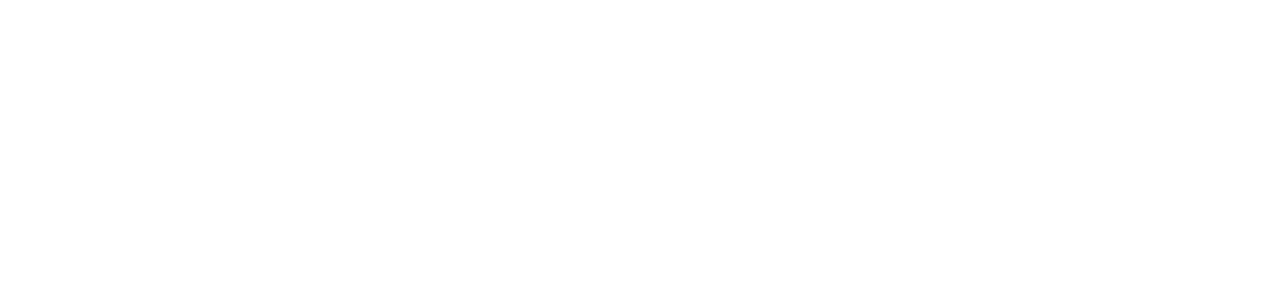
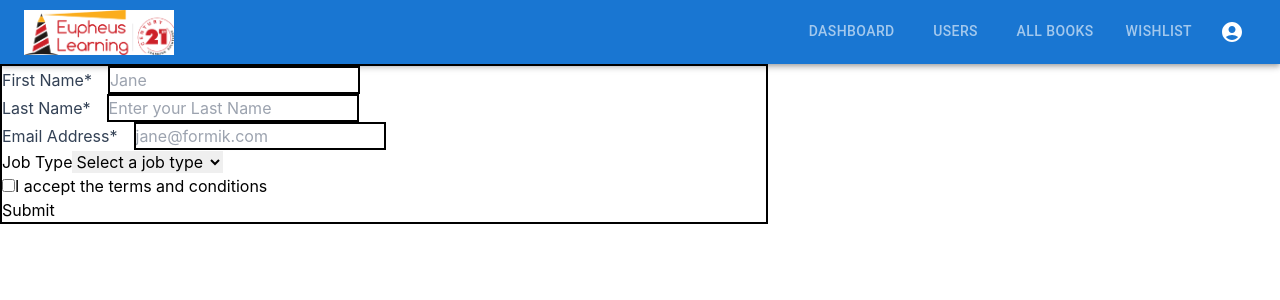
Before and after one commit to kunalw-eupheus/eubook, a React (Create React App) app: page /admin/addInfo in a window 1280 px wide. Before the commit this address had no page. Shown: the top 300 px of the page. Built offline with nearby package versions, Linux system fonts and the light colour scheme.

Commit message:
Basic Info form & Users

```diff
--- a/package.json
+++ b/package.json
@@ -7,14 +7,17 @@
     "@emotion/styled": "^11.10.5",
     "@mui/icons-material": "^5.11.0",
     "@mui/material": "^5.11.7",
+    "@mui/x-data-grid": "^5.17.22",
     "@testing-library/jest-dom": "^5.16.5",
     "@testing-library/react": "^13.4.0",
     "@testing-library/user-event": "^13.5.0",
+    "formik": "^2.2.9",
     "react": "^18.2.0",
     "react-dom": "^18.2.0",
     "react-router-dom": "^6.8.0",
     "react-scripts": "5.0.1",
-    "web-vitals": "^2.1.4"
+    "web-vitals": "^2.1.4",
+    "yup": "^0.32.11"
   },
   "scripts": {
     "start": "react-scripts start",
--- a/src/App.js
+++ b/src/App.js
@@ -5,6 +5,8 @@ import Dashboard from './component/pages/Dashboard';
 import View from './component/pages/View';
 import Admin from './component/pages/Admin';
 import AllBooks from './component/pages/AllBooks';
+import Users from "./component/pages/Users";
+import AddInfo from './component/pages/AddInfo';
 
 function App() {
   return (
@@ -16,6 +18,8 @@ function App() {
             <Route path="/dashboard/view" element={<View/>}/>
             <Route path="/admin" element={<Admin/>}/>
             <Route path="/all_books" element={<AllBooks/>}/>
+            <Route path="/admin/users" element={<Users/>}/>
+            <Route path="/admin/addInfo" element={<AddInfo/>}/>
             </Routes>
             </BrowserRouter>
     </div>
--- a/src/component/AdminCard/AdminCard.jsx
+++ b/src/component/AdminCard/AdminCard.jsx
@@ -10,10 +10,10 @@ const AdminCard = () => {
         <div className="p-8">
           <div className="flex justify-center items-center ">
             <div className="flex flex-col">
-              <div className="ml-4">
+              <div className="flex justify-center">
                 <Face3Icon />
               </div>
-              <div>Students</div>
+              <div>Users</div>
             </div>
           </div>
         </div>
@@ -22,7 +22,7 @@ const AdminCard = () => {
         <div className="p-8">
           <div className="flex justify-center items-center ">
             <div className="flex flex-col">
-              <div className="ml-4">
+              <div className="flex justify-center">
                 <MenuBookIcon />
               </div>
               <div>All Books</div>
--- /dev/null
+++ b/src/component/BasicInfoForm/BasicInfoForm.jsx
@@ -0,0 +1,137 @@
+import React from 'react';
+ import ReactDOM from 'react-dom';
+ import { Formik, Form, useField } from 'formik';
+ import * as Yup from 'yup';
+
+ const MyTextInput = ({ label, ...props }) => {
+
+   const [field, meta] = useField(props);
+   return (
+     <>
+       <label htmlFor={props.id || props.name} className="text-slate-700 mr-4 ">{label}*</label>
+       <input name="text-input" {...field} {...props}  className="border-2 border-black"/>
+       {meta.touched && meta.error ? (
+         <div name="error" className='text-red-500 ml-[6%]'>{meta.error}*</div>
+       ): null}
+     </>
+   );
+ };
+
+
+ const MyCheckbox = ({ children, ...props }) => {
+   // React treats radios and checkbox inputs differently other input types, select, and textarea.
+   // Formik does this too! When you specify `type` to useField(), it will
+   // return the correct bag of props for you -- a `checked` prop will be included
+   // in `field` alongside `name`, `value`, `onChange`, and `onBlur`
+   const [field, meta] = useField({ ...props, type: 'checkbox' });
+   return (
+     <div>
+       <label className="checkbox-input">
+         <input type="checkbox" {...field} {...props} />
+         {children}
+       </label>
+       {meta.touched && meta.error ? (
+         <div className="error">{meta.error}</div>
+       ) : null}
+     </div>
+   );
+ };
+
+ const MySelect = ({ label, ...props }) => {
+   const [field, meta] = useField(props);
+   return (
+     <div>
+       <label htmlFor={props.id || props.name}>{label}</label>
+       <select {...field} {...props} />
+       {meta.touched && meta.error ? (
+         <div className="error">{meta.error}</div>
+       ) : null}
+     </div>
+   );
+ };
+
+ // And now we can use these
+ const BasicInfoForm = () => {
+   return (
+     <>
+       <Formik
+         initialValues={{
+           firstName: '',
+           lastName: '',
+           email: '',
+           acceptedTerms: false, // added for our checkbox
+           jobType: '', // added for our select
+         }}
+         validationSchema={Yup.object({
+           firstName: Yup.string()
+             .max(15, 'Must be 15 characters or less')
+             .required('Required'),
+           lastName: Yup.string()
+             .max(20, 'Must be 20 characters or less')
+             .required('Required'),
+           email: Yup.string()
+             .email('Invalid email address')
+             .required('Required'),
+           acceptedTerms: Yup.boolean()
+             .required('Required')
+             .oneOf([true], 'You must accept the terms and conditions.'),
+           jobType: Yup.string()
+             .oneOf(
+               ['designer', 'development', 'product', 'other'],
+               'Invalid Job Type'
+             )
+             .required('Required'),
+         })}
+         onSubmit={(values, { setSubmitting }) => {
+           setTimeout(() => {
+             alert(JSON.stringify(values, null, 2));
+             setSubmitting(false);
+           }, 400);
+         }}
+       >
+        <div className=''>
+        <div className=''>
+         <Form className='border-2 border-black w-[60%]'>
+           <MyTextInput
+             label="First Name"
+             name="firstName"
+             type="text"
+             placeholder="Jane"
+             className=""
+           /><br></br>
+
+           <MyTextInput
+             label="Last Name"
+             name="lastName"
+             type="text"
+             placeholder="Enter your Last Name"
+           /><br></br>
+
+           <MyTextInput
+             label="Email Address"
+             name="email"
+             type="email"
+             placeholder="jane@formik.com"
+           /><br></br>
+
+           <MySelect label="Job Type" name="jobType">
+             <option value="">Select a job type</option>
+             <option value="designer">Designer</option>
+             <option value="development">Developer</option>
+             <option value="product">Product Manager</option>
+             <option value="other">Other</option>
+           </MySelect>
+
+           <MyCheckbox name="acceptedTerms">
+             I accept the terms and conditions
+           </MyCheckbox>
+
+           <button type="submit">Submit</button>
+         </Form>
+         </div>
+         </div>
+       </Formik>
+     </>
+   );
+ };
+ export default BasicInfoForm;
--- a/src/component/Navbar/AdminNavbar.jsx
+++ b/src/component/Navbar/AdminNavbar.jsx
@@ -116,7 +116,7 @@ export default function AdminNavbar() {
             <img src={eupheus_logo} className="mr-2 w-[150px] bg-white" alt="logo"/>
             </div>
              {isMatch?(<DrawerComponent/>):(<>
-            <Tabs sx={{marginLeft:'auto'}}  indicatorColor="inherit" textColor='inherit' value={value} onClick={(e,value)=>{setValue(value)}}>
+            <Tabs sx={{marginLeft:'auto'}}  indicatorColor="inherit" textColor='inherit' value={value} onChange={(e,value)=>{setValue(value)}}>
               <Tab label='DashBoard' onClick={handleClickAdmin} />
               <Tab label='Users'/>
               <Tab label='All Books' onClick={handleClickBooks}/>
--- /dev/null
+++ b/src/component/pages/AddInfo.jsx
@@ -0,0 +1,13 @@
+import React from 'react';
+import BasicInfoForm from '../BasicInfoForm/BasicInfoForm';
+import AdminNavbar from '../Navbar/AdminNavbar';
+const AddInfo = () => {
+  return (
+    <>
+    <div><AdminNavbar/></div>
+    <div><BasicInfoForm/></div>
+    </>
+  )
+}
+
+export default AddInfo
--- /dev/null
+++ b/src/component/pages/ListView.jsx
@@ -0,0 +1,85 @@
+import * as React from 'react';
+import { DataGrid } from '@mui/x-data-grid';
+import Table from '@mui/material/Table';
+import TableBody from '@mui/material/TableBody';
+import TableCell from '@mui/material/TableCell';
+import TableContainer from '@mui/material/TableContainer';
+import TableHead from '@mui/material/TableHead';
+import TableRow from '@mui/material/TableRow';
+
+const columns = [
+  { field: 'id', headerName: 'ID', width: 100 },
+  { field: 'firstName', headerName: 'First name', width: 230 },
+  { field: 'lastName', headerName: 'Last name', width: 230 },
+  {
+    field: 'age',
+    headerName: 'Age',
+    type: 'number',
+    width: 190,
+  },
+//   {
+//     field: 'fullName',
+//     headerName: 'Full name',
+//     description: 'This column has a value getter and is not sortable.',
+//     sortable: false,
+//     width: 160,
+//     valueGetter: (params) =>
+//       `${params.row.firstName || ''} ${params.row.lastName || ''}`,
+//   },
+{
+    field:'Status',headerName:'Status',width:170
+},
+];
+
+const rows = [
+  { id: 1, lastName: 'Snow', firstName: 'Jon', age: 35 ,Status:'active'},
+  { id: 2, lastName: 'Lannister', firstName: 'Cersei', age: 42,Status:'active' },
+  { id: 3, lastName: 'Lannister', firstName: 'Jaime', age: 45,Status:'active' },
+  { id: 4, lastName: 'Stark', firstName: 'Arya', age: 16,Status:'active' },
+  { id: 5, lastName: 'Targaryen', firstName: 'Daenerys', age: null ,Status:'active'},
+  { id: 6, lastName: 'Melisandre', firstName: null, age: 150 ,Status:'active'},
+  { id: 7, lastName: 'Clifford', firstName: 'Ferrara', age: 44 ,Status:'active'},
+  { id: 8, lastName: 'Frances', firstName: 'Rossini', age: 36 ,Status:'active'},
+  { id: 9, lastName: 'Roxie', firstName: 'Harvey', age: 65,Status:'active' },
+  { id: 9, lastName: 'Roxie', firstName: 'Harvey', age: 65,Status:'active' },
+  { id: 9, lastName: 'Roxie', firstName: 'Harvey', age: 65 ,Status:'active'},
+  { id: 9, lastName: 'Roxie', firstName: 'Harvey', age: 65,Status:'active' },
+  { id: 9, lastName: 'Roxie', firstName: 'Harvey', age: 65,Status:'active' },
+  { id: 9, lastName: 'Roxie', firstName: 'Harvey', age: 65,Status:'active' },
+  { id: 9, lastName: 'Roxie', firstName: 'Harvey', age: 65,Status:'active' },
+  { id: 9, lastName: 'Roxie', firstName: 'Harvey', age: 65,Status:'active'},
+  { id: 9, lastName: 'Roxie', firstName: 'Harvey', age: 65 ,Status:'active'},
+  { id: 9, lastName: 'Roxie', firstName: 'Harvey', age: 65,Status:'active' },
+  { id: 9, lastName: 'Roxie', firstName: 'Harvey', age: 65,Status:'active' },
+  { id: 9, lastName: 'Roxie', firstName: 'Harvey', age: 65,Status:'active' },
+  { id: 9, lastName: 'Roxie', firstName: 'Harvey', age: 65,Status:'active' },
+  { id: 9, lastName: 'Roxie', firstName: 'Harvey', age: 65,Status:'active' },
+  { id: 9, lastName: 'Roxie', firstName: 'Harvey', age: 65,Status:'active' },
+  { id: 9, lastName: 'Roxie', firstName: 'Harvey', age: 65 ,Status:'active'},
+  { id: 9, lastName: 'Roxie', firstName: 'Harvey', age: 65,Status:'active' },
+];
+
+export default function ListView() {
+  return (
+    <div style={{ height: 700, width: '100%' }}>
+        {/* <Table>
+        <TableHead>
+          <TableRow>
+            <TableCell>Dessert (100g serving)</TableCell>
+            <TableCell align="right">Calories</TableCell>
+            <TableCell align="right">Fat&nbsp;(g)</TableCell>
+            <TableCell align="right">Carbs&nbsp;(g)</TableCell>
+            <TableCell align="right">Protein&nbsp;(g)</TableCell>
+          </TableRow>
+        </TableHead>
+        </Table> */}
+      <DataGrid
+        rows={rows}
+        columns={columns}
+        pageSize={10}
+        rowsPerPageOptions={[10]}
+
+      />
+    </div>
+  );
+}
--- /dev/null
+++ b/src/component/pages/Users.jsx
@@ -0,0 +1,25 @@
+import React from 'react';
+import Breadcrumb from '../Breadcrumb/Breadcrumb';
+import AdminNavbar from '../Navbar/AdminNavbar';
+import { Button } from '@mui/material';
+import ListView from './ListView';
+
+const Users = () => {
+    return (
+        <>
+<div><AdminNavbar/></div>
+<div className='flex justify-between'>
+<div className='p-3'>
+    <div>Users</div>
+    <div><Breadcrumb/></div>
+    </div>
+    <div className='flex p-3 '>
+    <div><Button variant="text">List View</Button></div>
+    <div><Button variant="text">Add</Button></div>
+    </div>
+    </div>
+    <div><ListView/></div>
+  </>
+    )
+}
+export default Users
```
Also changed, not shown: 1 other file (tests, documents, lock files or other folders).
